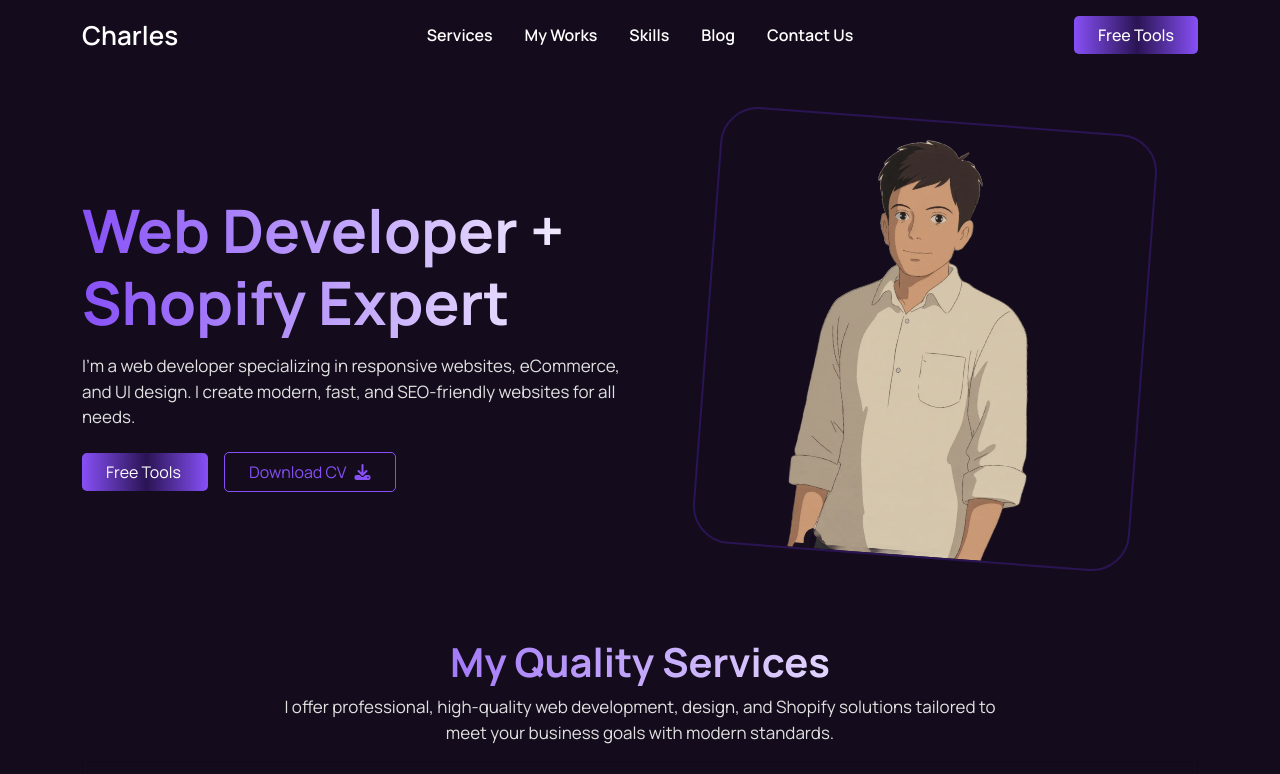
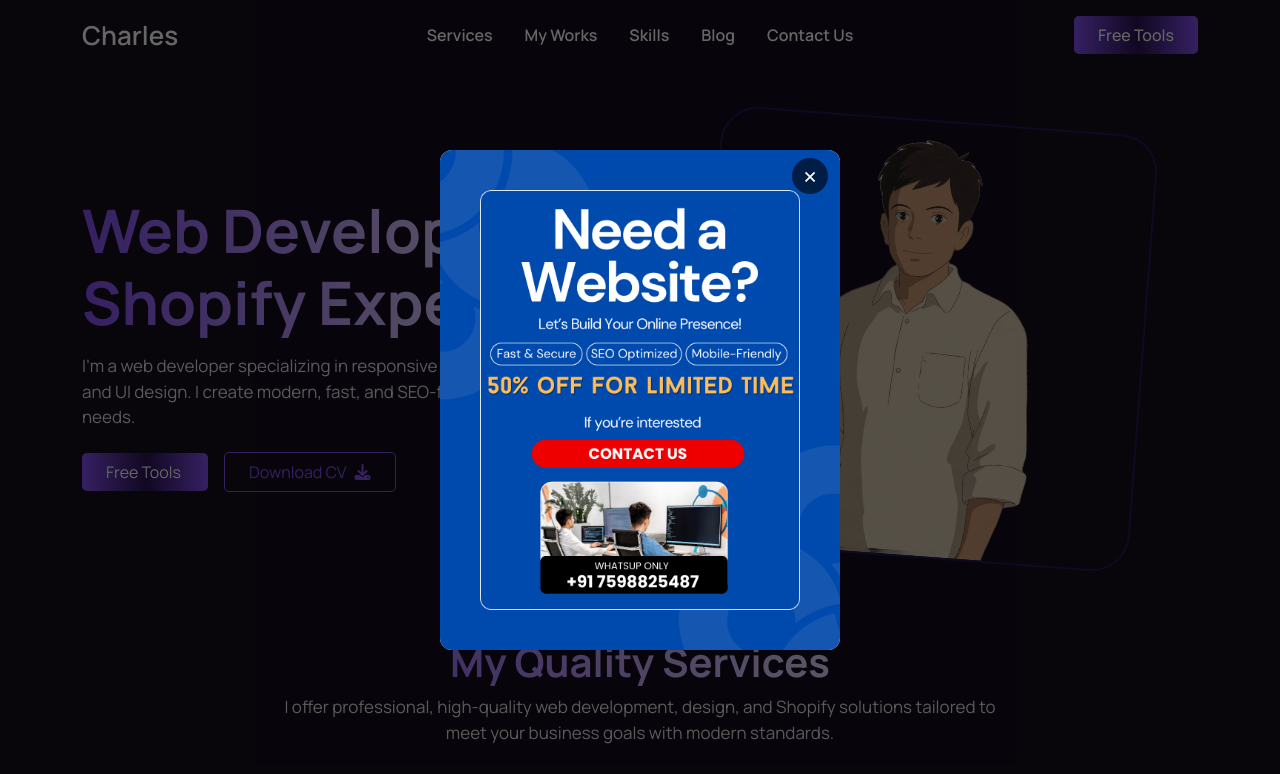
Before and after one commit to charles16987/my-protfilo-website, a plain HTML site: page index.html in a window 1280 px wide. Shown: the top 774 px of the page. Drawn offline with nearby package versions, Linux system fonts and the light colour scheme.

Commit message:
OFFER UPDATE

```diff
--- a/index.html
+++ b/index.html
@@ -724,7 +724,12 @@
           <a href="tel:+917598825487" target="_blank" class="icons"><i class="fa-solid fa-phone"></i></a>
         </div>
     </div>
-
+<div id="offerPopup" class="offer-popup-overlay">
+  <div class="offer-popup">
+    <span class="close-btn" id="closeOffer">&times;</span>
+    <img src="./images/2.png" alt="Special Offer" />
+  </div>
+</div>
     <script
       src="https://cdn.jsdelivr.net/npm/bootstrap@5.3.3/dist/js/bootstrap.bundle.min.js"
       integrity="sha384-YvpcrYf0tY3lHB60NNkmXc5s9fDVZLESaAA55NDzOxhy9GkcIdslK1eN7N6jIeHz"
@@ -759,6 +764,26 @@
           document.getElementById("loader").style.display = "none";  // Hide loader
           document.getElementById("content").style.display = "block"; // Show page
         });
+
+
+        // OFFER POPUP
+  window.addEventListener("load", function () {
+    setTimeout(() => {
+      document.getElementById("offerPopup").style.display = "flex";
+    }, 1500); // show after 1.5 seconds
+  });
+
+  // Close popup
+  document.getElementById("closeOffer").onclick = function () {
+    document.getElementById("offerPopup").style.display = "none";
+  };
+
+  // Close when clicking outside
+  document.getElementById("offerPopup").addEventListener("click", function (e) {
+    if (e.target === this) {
+      this.style.display = "none";
+    }
+  });
     </script>
     <!--Start of Tawk.to Script-->
       <!-- <script type="text/javascript">
--- a/style.css
+++ b/style.css
@@ -720,3 +720,56 @@ a.active {
     padding: 0;
     padding-bottom: 5px;
 }
+
+
+/* Offer Popup Overlay */
+.offer-popup-overlay {
+  position: fixed;
+  top: 0;
+  left: 0;
+  width: 100%;
+  height: 100%;
+  background: rgba(0,0,0,0.6);
+  display: none;
+  align-items: center;
+  justify-content: center;
+  z-index: 9999;
+}
+
+/* Popup Box */
+.offer-popup {
+  position: relative;
+  max-width: 90%;
+  width: 400px;
+  background: #fff;
+  border-radius: 12px;
+  overflow: hidden;
+  animation: popupFade 0.3s ease;
+}
+
+.offer-popup img {
+  width: 100%;
+  display: block;
+}
+
+/* Close Button */
+.offer-popup .close-btn {
+  position: absolute;
+  top: 8px;
+  right: 12px;
+  font-size: 28px;
+  color: #fff;
+  background: rgba(0,0,0,0.6);
+  width: 36px;
+  height: 36px;
+  text-align: center;
+  line-height: 36px;
+  border-radius: 50%;
+  cursor: pointer;
+}
+
+/* Animation */
+@keyframes popupFade {
+  from { transform: scale(0.8); opacity: 0; }
+  to { transform: scale(1); opacity: 1; }
+}
```
Also changed, not shown: blog.html (+3 -3 lines), images/2.png (added).
